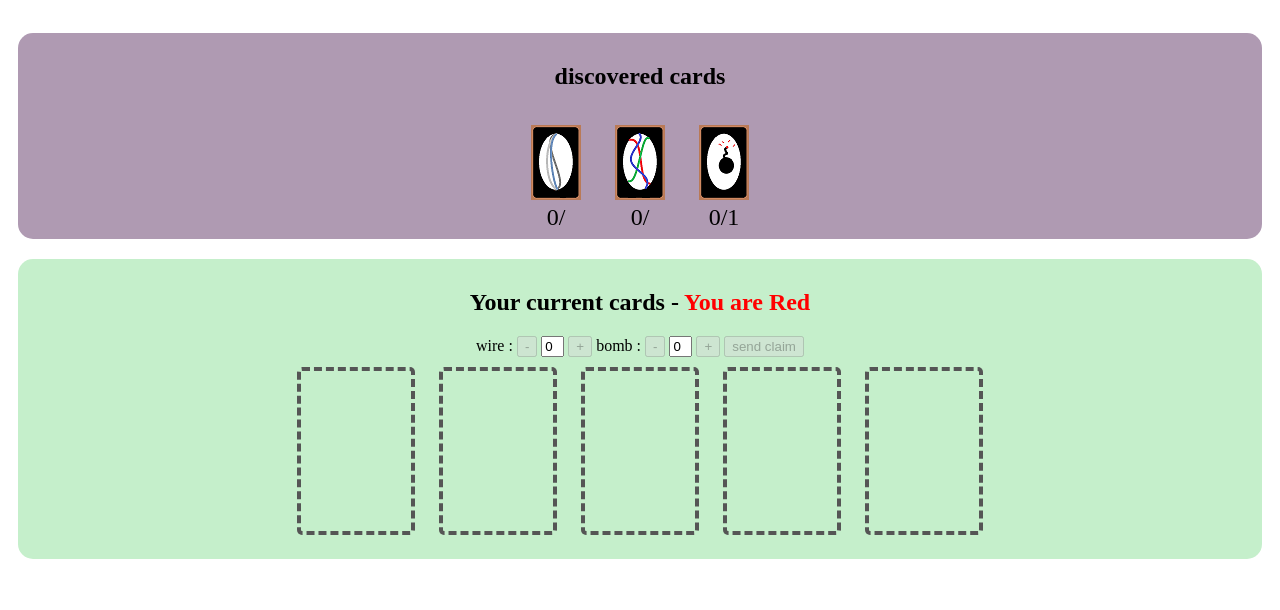
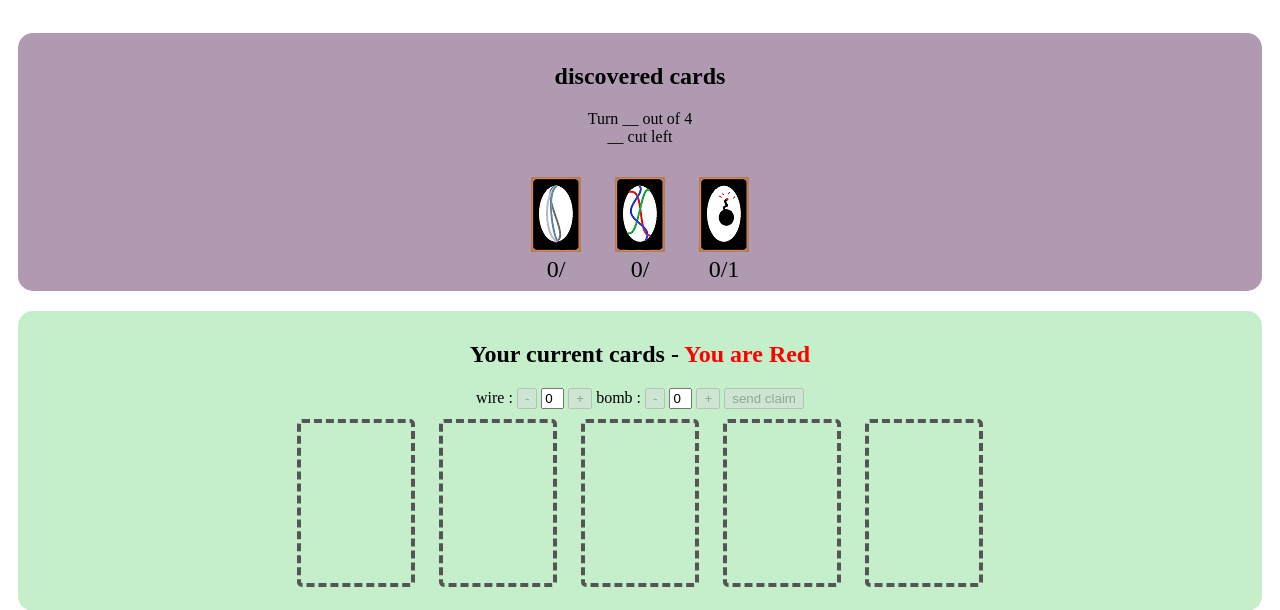
Before and after one commit to supermouette/tha_bomb_online, a Django app: template game/templates/game/game.html in a window 1280 px wide. Shown: the part 102-712 px from the top of the page. Run offline with Django 3.2, Linux system fonts and the light colour scheme; the template is opened without the code that fills it, so the values that code supplies are empty.

Commit message:
turn and cut left now displayed

```diff
--- a/game/static/game/game.js
+++ b/game/static/game/game.js
@@ -167,6 +167,8 @@ function refresh(){
         document.getElementById('nb_nothing_discovered').innerHTML = res['discovered'][0];
         document.getElementById('nb_wire_discovered').innerHTML = res['discovered'][1];
         document.getElementById('nb_bomb_discovered').innerHTML = res['discovered'][2];
+        document.getElementById('cut_left').innerHTML = res['cut_left'];
+        document.getElementById('turn_nb').innerHTML = res['turn'];
 
         let victory = document.getElementById('victory');
         if (res['state']== 'b'){
--- a/game/templates/game/game.html
+++ b/game/templates/game/game.html
@@ -9,20 +9,13 @@
     <p hidden id="url_hidden_img">{% static 'game/card_hidden_small.png'%}</p>
     <p hidden id="url_nothing_img">{% static 'game/card_nothing_small.png'%}</p>
 
-    <!--
-    <button id="refresh_button">refresh</button>
-    -->
     <div class="wrapper">
 
         <div id="discovered_cards">
             <h2>discovered cards</h2>
-            <!--
-            <ul>
-                <li> Nothing : 0 (out of {{nb_nothing}})</li>
-                <li> Wire : 0 (out of {{players.count}})</li>
-                <li> Bomb : 0 (out of 1)</li>
-            </ul>
-            -->
+            <p> Turn <span id="turn_nb">__</span> out of 4
+            <br> <span id="cut_left">__</span> cut left
+            </p>
             <div class="card_placeholder_discovered">
                 <img src="{% static 'game/card_nothing_extra_small.png'%}"
                              alt="a 'nothing' card">
--- a/game/views/game.py
+++ b/game/views/game.py
@@ -92,6 +92,7 @@ def game_info(request, game_id):
         'next_player': game.next_player.id if game.next_player.id != player.id else -1,
         'state': game.status,
         'discovered': [nothing, wire, bomb],
+        'cut_left': len(others)+1-game.count_discovered
     }
     if game.status == Game.BLUE_WIN or game.status == Game.RED_WIN :
         colors = {}
```
